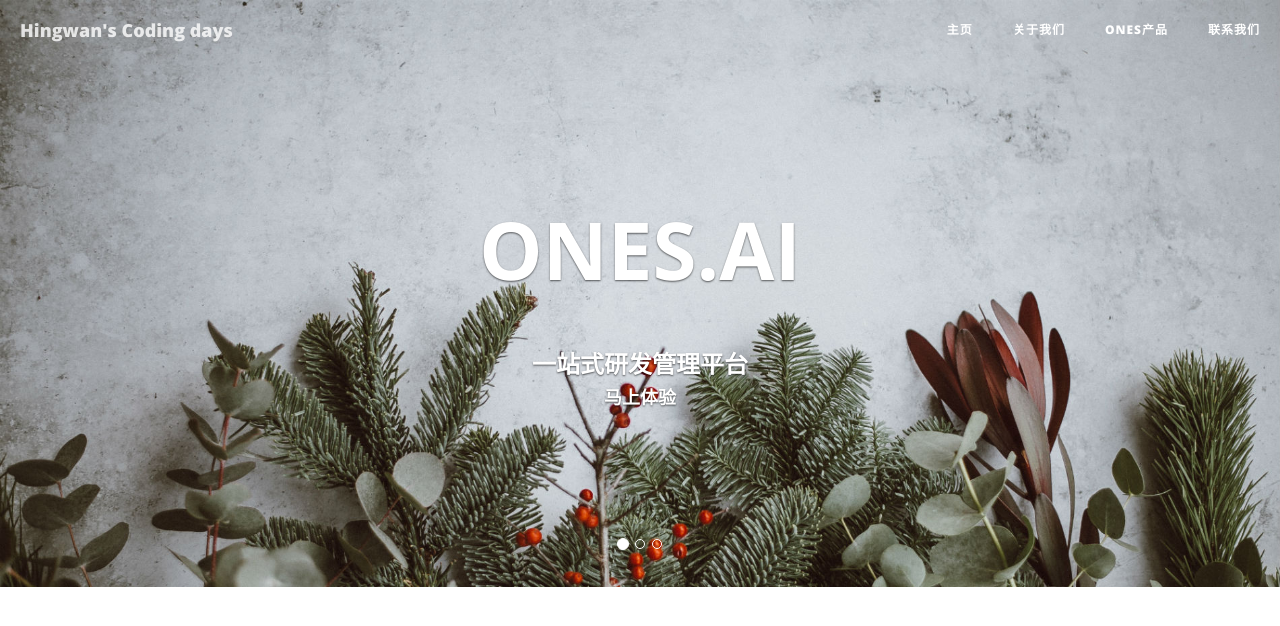
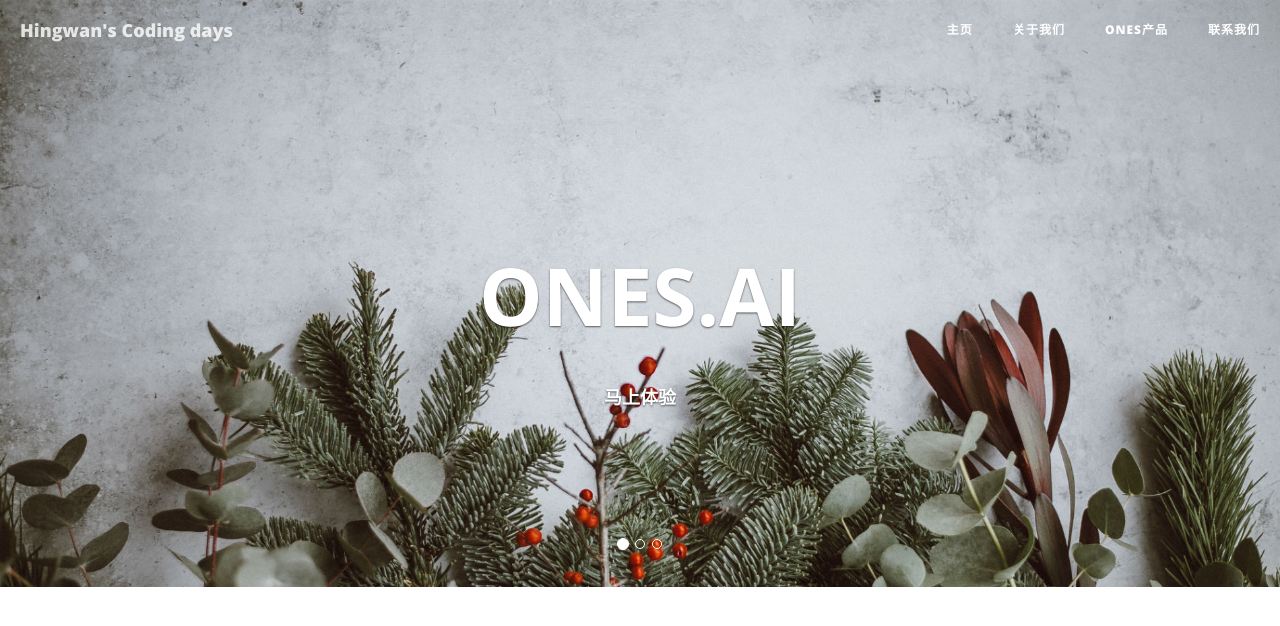
Before and after one commit to hingwan0629/hingwan, a website: page startbootstrap-clean-blog-gh-pages/index.html in a window 1280 px wide. Drawn offline with nearby package versions, Linux system fonts and the light colour scheme.

Commit message:
#72 回家回家回家回家就好

```diff
--- a/startbootstrap-clean-blog-gh-pages/index.html
+++ b/startbootstrap-clean-blog-gh-pages/index.html
@@ -90,7 +90,7 @@
         <h1><B>ONES.AI</h1></B>
         <br>
         <span class="typed"></span>
-        <h3>一站式研发管理平台</h3>
+<!--         <h3>一站式研发管理平台</h3>-->
         <h4><B><a class="head-test" style="text-decoration: none; color:white;" href="https://ones.ai" >马上体验</a></B></h4>
       </div>
 
```
